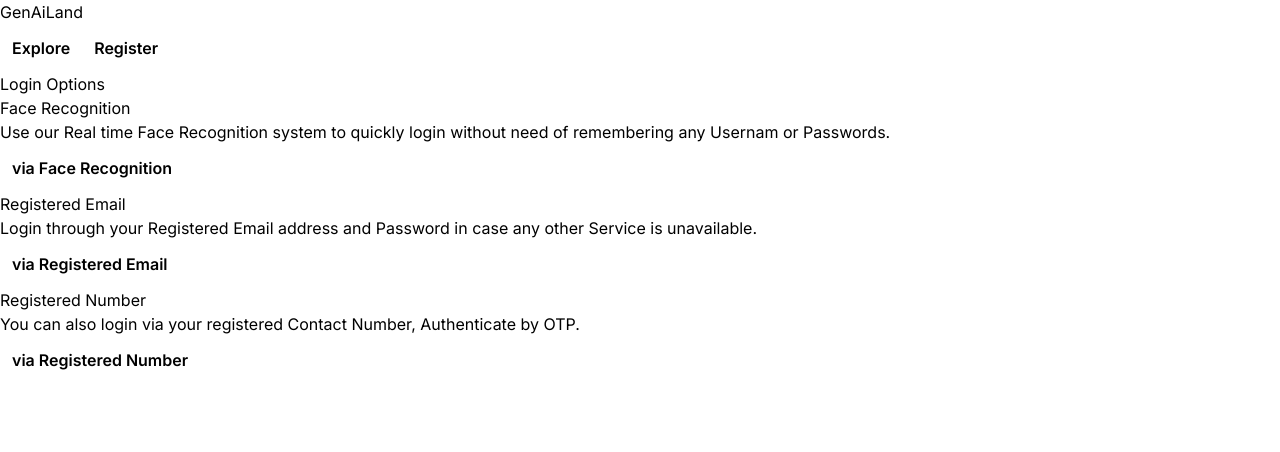
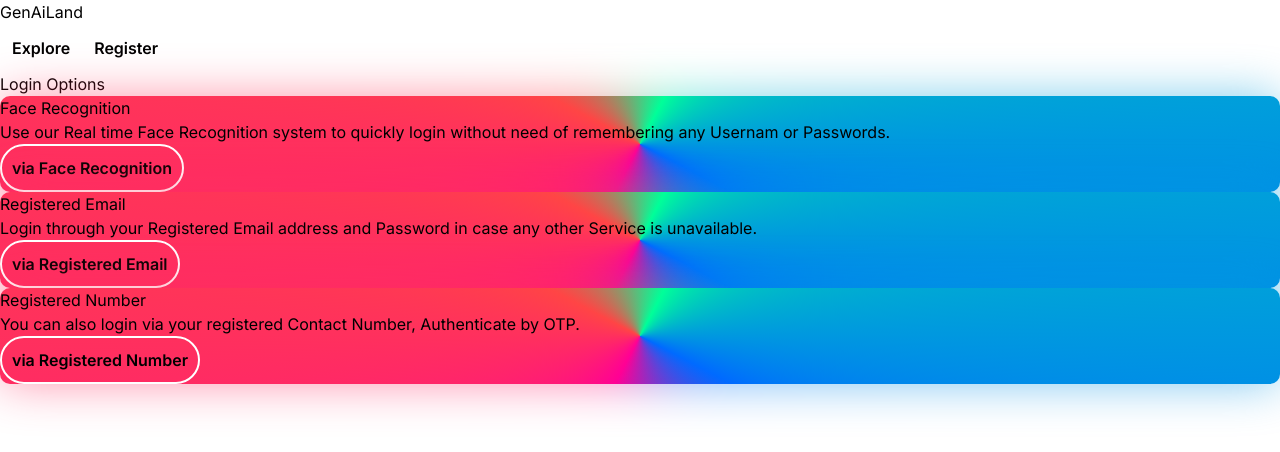
Before and after one commit to ansh00sharma/E3-FrontEnd, a Next.js app in the folder myapp/: page /login in a window 1280 px wide. Shown: the top 452 px of the page. Built offline with nearby package versions, Linux system fonts and the light colour scheme.

Commit message:
fix csss

```diff
--- a/myapp/src/components/LoginPage.tsx
+++ b/myapp/src/components/LoginPage.tsx
@@ -1,13 +1,11 @@
-'use client'
-import '../../styles/globals.css'
-import Link from 'next/link'
-import  Button  from "@/ui/button"
-import { Card, CardHeader, CardTitle, CardContent } from "@/ui/card"
-import { useRouter } from 'next/navigation'
-import { useEffect } from 'react'
+'use client';
+import '../../styles/globals.css';
+import Link from 'next/link';
+import { Card, CardHeader, CardTitle, CardContent } from '@/ui/card';
+import { useRouter } from 'next/navigation';
 
 export default function LoginPage() {
-  const router = useRouter()
+  const router = useRouter();
   return (
     <div className="min-h-screen bg-gradient-to-br from-gray-900 via-gray-800 to-black text-white">
       <nav className="flex justify-between items-center p-4 bg-gray-800">
@@ -18,7 +16,10 @@
           <button className="button" onClick={() => router.push('/explore')}>
             Explore
           </button>
-            <button className="button" onClick={() => router.push('/user-register')}>
+          <button
+            className="button"
+            onClick={() => router.push('/user-register')}
+          >
             Register
           </button>
         </div>
@@ -27,27 +28,49 @@
       <main className="container mx-auto px-4 py-8">
         <h1 className="text-3xl font-bold text-center mb-8">Login Options</h1>
         <div className="flex flex-col md:flex-row justify-center items-center gap-6">
-          <LoginCard title="Face Recognition" description="Use our Real time Face Recognition system to quickly login without need of remembering any Usernam or Passwords." onClick={() => router.push('/facelogin')}/>
-          <LoginCard title="Registered Email" description="Login through your Registered Email address and Password in case any other Service is unavailable." onClick={() => router.push('/emaillogin')}/>
-          <LoginCard title="Registered Number" description="You can also login via your registered Contact Number, Authenticate by OTP." onClick={() => router.push('/face-login')}/>
+          <LoginCard
+            title="Face Recognition"
+            description="Use our Real time Face Recognition system to quickly login without need of remembering any Usernam or Passwords."
+            onClick={() => router.push('/facelogin')}
+          />
+          <LoginCard
+            title="Registered Email"
+            description="Login through your Registered Email address and Password in case any other Service is unavailable."
+            onClick={() => router.push('/emaillogin')}
+          />
+          <LoginCard
+            title="Registered Number"
+            description="You can also login via your registered Contact Number, Authenticate by OTP."
+            onClick={() => router.push('/face-login')}
+          />
         </div>
       </main>
     </div>
-  )
+  );
 }
 
-function LoginCard({ title, description,onClick }: { title: string, description: string, onClick: () => void}) {
+function LoginCard({
+  title,
+  description,
+  onClick,
+}: {
+  title: string;
+  description: string;
+  onClick: () => void;
+}) {
   return (
-    <Card className="card w-full max-w-sm bg-gray-900 border-gray-400 p-4 rounded-lg">
-      <CardHeader>
-        <CardTitle className="text-xl font-semibold text-white">{title}</CardTitle>
+    <Card className="card w-full max-w-sm bg-gray-900 border-gray-400 p-0.5 rounded-lg">
+      <CardHeader className="rounded-tl-[12px] rounded-tr-[12px] bg-black">
+        <CardTitle className="text-xl font-semibold text-white">
+          {title}
+        </CardTitle>
       </CardHeader>
-      <CardContent>
+      <CardContent className="rounded-bl-[12px] rounded-br-[12px] bg-black">
         <p className="text-gray-300 mb-2 pb-2">{description}</p>
         <button className="button" onClick={onClick}>
           via {title}
         </button>
       </CardContent>
     </Card>
-  )
+  );
 }
--- a/myapp/styles/globals.css
+++ b/myapp/styles/globals.css
@@ -30,14 +30,15 @@
   color: white;
 }
 
-@property --angle{
+@property --angle {
   syntax: "<angle>";
   initial-value: 0deg;
   inherits: false;
 }
 .card {
   position: relative;
-  overflow: hidden;
+  /* overflow: hidden; */
+  z-index: 1;
   border-radius: 10px;
 }
 .card::after, .card::before {
@@ -45,7 +46,7 @@
   position:absolute;
   height: 100%;
   width: 100%;
-  background-image: conic-gradient(from var(--angle) red,blue,pink,green,red);
+  background-image: conic-gradient(from var(--angle), #ff4545, #00ff99, #006aff, #ff0095, #ff4545);
   top: 50%;
   left: 50%;
   translate: -50% -50%;
@@ -53,7 +54,6 @@
   padding: 3px;
   border-radius: 10px;
   animation:3s spin linear infinite
-
 }
 .card::before {
   filter: blur(1.5rem);
```
Lines whose indentation alone changed are shown as unchanged.
